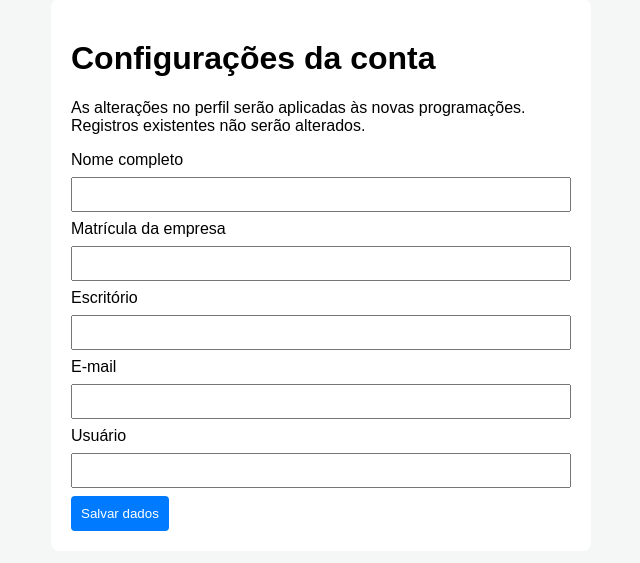
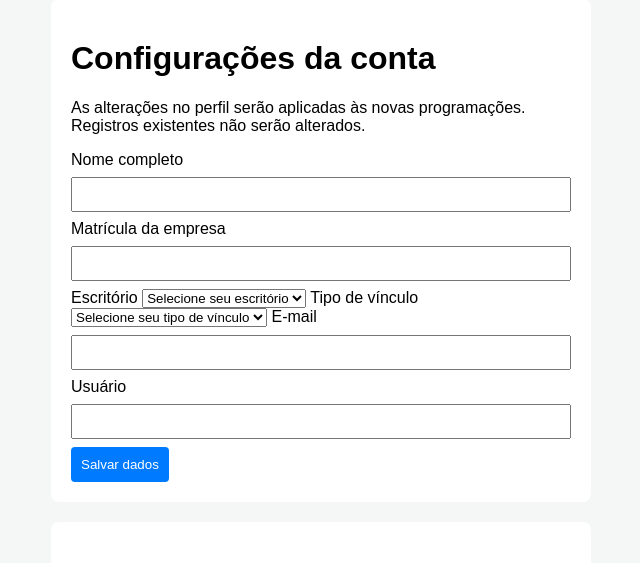
Before and after one commit to pablo2fp/Progamacao---DB, a Flask app: page /configuracao in a window 1280 px wide. Shown: the part 51-614 px from the top of the page, without its empty margins (319-959 px from the left). Run offline with Flask 3, Linux system fonts and the light colour scheme; the visitor is signed in with stand-in values (Sample User, id 1); tables that the repository leaves empty hold one stand-in row (values such as "Sample post"); data that the repository does not hold is empty; some libraries are stand-ins or nearby versions.

Commit message:
Change input to select for 'escritorio' and 'tipo_vinculo'

```diff
--- a/templates/configuracao.html
+++ b/templates/configuracao.html
@@ -32,7 +32,20 @@
         <input id="matricula" name="matricula" value="{{ user.matricula or '' }}" maxlength="30" required>
 
         <label for="escritorio">Escritório</label>
-        <input id="escritorio" name="escritorio" value="{{ user.escritorio or '' }}" maxlength="100" required>
+        <select id="escritorio" name="escritorio" required>
+            <option value="">Selecione seu escritório</option>
+            {% for escritorio in escritorios %}
+            <option value="{{ escritorio }}" {% if user.escritorio == escritorio %}selected{% endif %}>{{ escritorio }}</option>
+            {% endfor %}
+        </select>
+
+        <label for="tipo_vinculo">Tipo de vínculo</label>
+        <select id="tipo_vinculo" name="tipo_vinculo" required>
+            <option value="">Selecione seu tipo de vínculo</option>
+            <option value="Efetivo" {% if user.tipo_vinculo == 'Efetivo' %}selected{% endif %}>Efetivo</option>
+            <option value="Bolsista" {% if user.tipo_vinculo == 'Bolsista' %}selected{% endif %}>Bolsista</option>
+            <option value="Cedido" {% if user.tipo_vinculo == 'Cedido' %}selected{% endif %}>Cedido</option>
+        </select>
 
         <label for="email">E-mail</label>
         <input id="email" type="email" name="email" value="{{ user.email or '' }}" autocomplete="email" maxlength="254" required>
```
